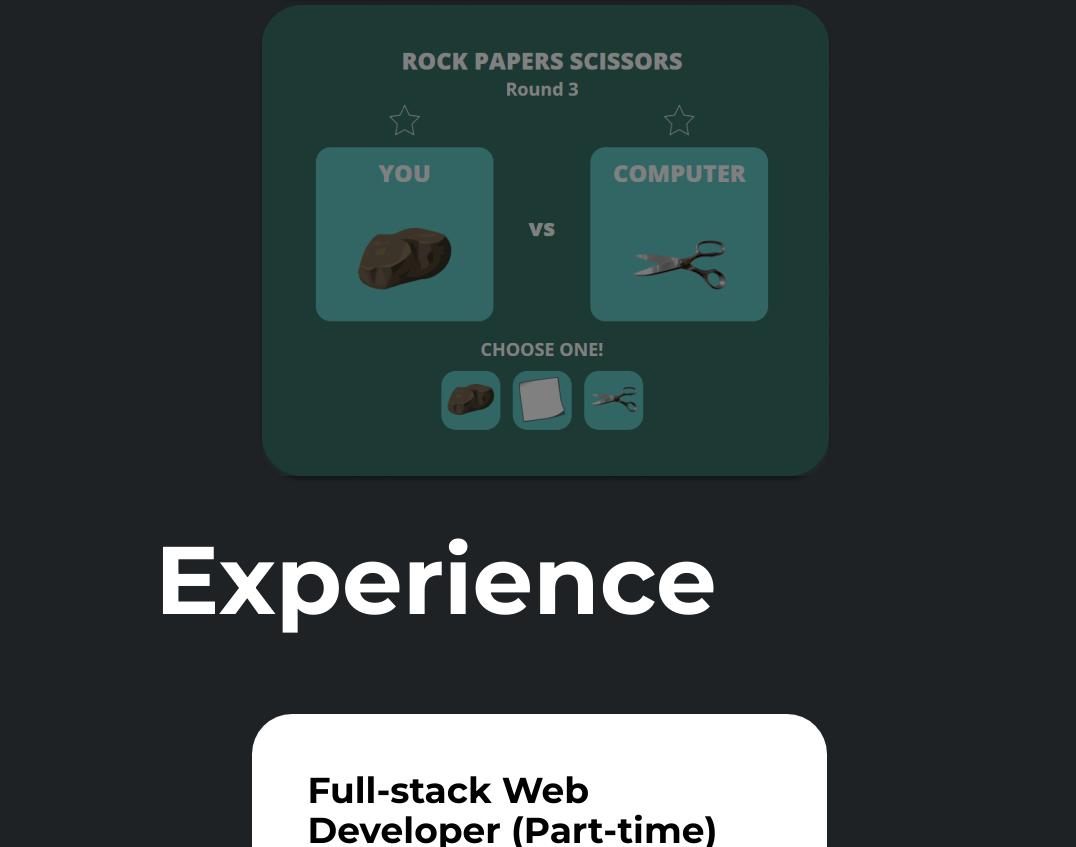
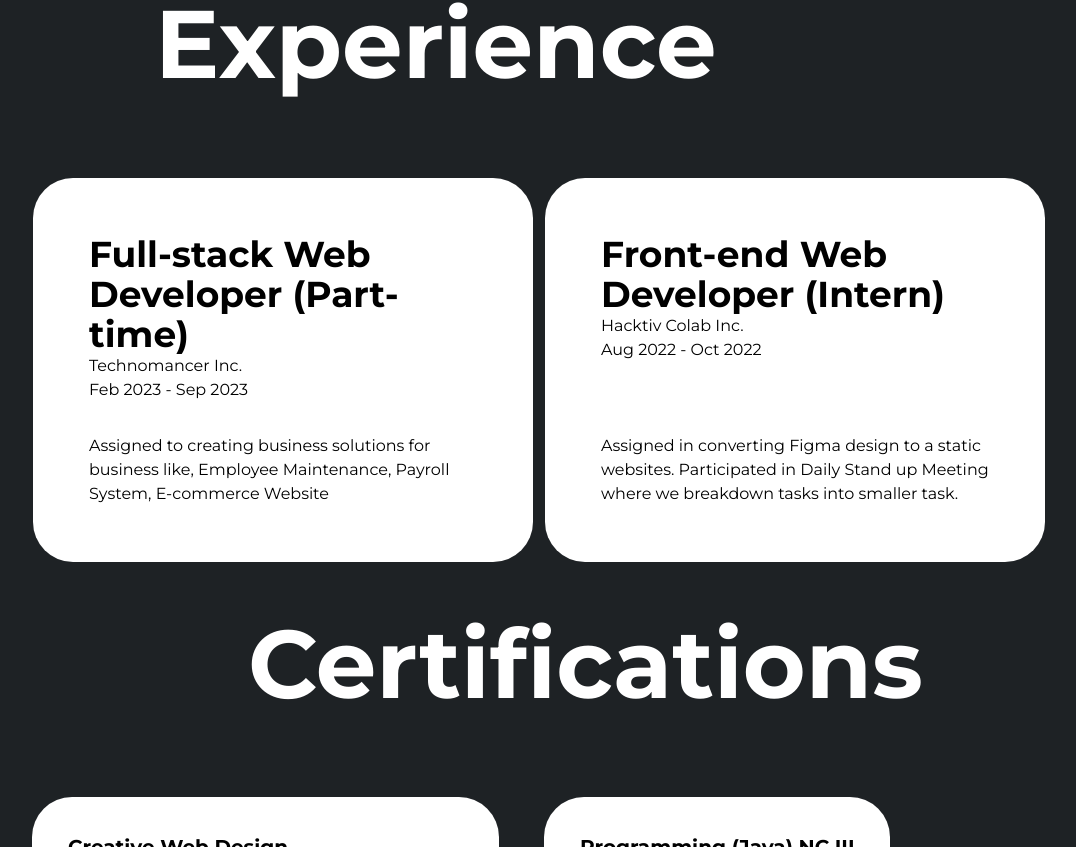
Before and after one commit to zachhh14/portfolio, a React (Vite) app: page / in a window 1280 px wide. Shown: the part 2293-3140 px from the top of the page, without its empty margins (101-1177 px from the left). Built offline with nearby package versions, Linux system fonts and the light colour scheme.

Commit message:
fix: responsiveness for medium screen

```diff
--- a/src/components/Experience/Experience.jsx
+++ b/src/components/Experience/Experience.jsx
@@ -5,12 +5,12 @@ function Experience() {
   return (
     <div
       id='experiences-section'
-      className='lg:px-32 px-10 bg-background-color mim-h-[899px] pt-12 text-white'
+      className='lg:px-32 md:px-32 px-10 px-10 bg-background-color mim-h-[899px] pt-12 text-white'
     >
       <h1 className='w-full text-4xl font-bold sm:text-6xl lg:text-8xl lg:px-32 md:px-32'>
         Experience
       </h1>
-      <div className='flex flex-wrap justify-center mt-6 lg:space-x -3 > * lg:mt-20 text-black'>
+      <div className='flex flex-col lg:flex-row justify-center items-center mt-6 lg:space-x -3 > * lg:mt-20 text-black'>
         <ExperienceCard
           position='Full-stack Web Developer (Part-time)'
           company='Technomancer Inc.'
--- a/src/components/Experience/ExperienceCard.jsx
+++ b/src/components/Experience/ExperienceCard.jsx
@@ -2,7 +2,7 @@ import React from 'react';
 
 function ExperienceCard(props) {
   return (
-    <section className='flex flex-col justify-between bg-white max-w-[575px] h-96 rounded-[40px] p-10 sm:p-14 m-1.5'>
+    <section className='flex flex-col justify-between bg-white max-w-[575px] w-full lg:w-1/2 h-96 rounded-[40px] p-10 sm:p-14 m-1.5'>
       <div>
         <h2 className='text-2xl font-bold sm:text-3xl md:text-4xl'>
           {props.position}
--- a/src/components/Projects/Projects.jsx
+++ b/src/components/Projects/Projects.jsx
@@ -12,7 +12,7 @@ function Project() {
       <h1 className='w-full text-4xl font-bold text-right sm:text-6xl lg:text-8xl lg:px-32'>
         Recent projects
       </h1>
-      <main className='flex flex-wrap justify-center w-full lg:space-x-3 > * lg:mt-20 mt-6'>
+      <main className='flex flex-col items-center md:flex-row justify-center w-full lg:space-x-3 > * lg:mt-20 mt-6'>
         <a href='https://pili-pinas.onrender.com/' target='_blank'>
           <section className='relative project-card'>
             <h2 className='absolute hidden text-4xl font-bold text-center inset-28 project-title'>
```
